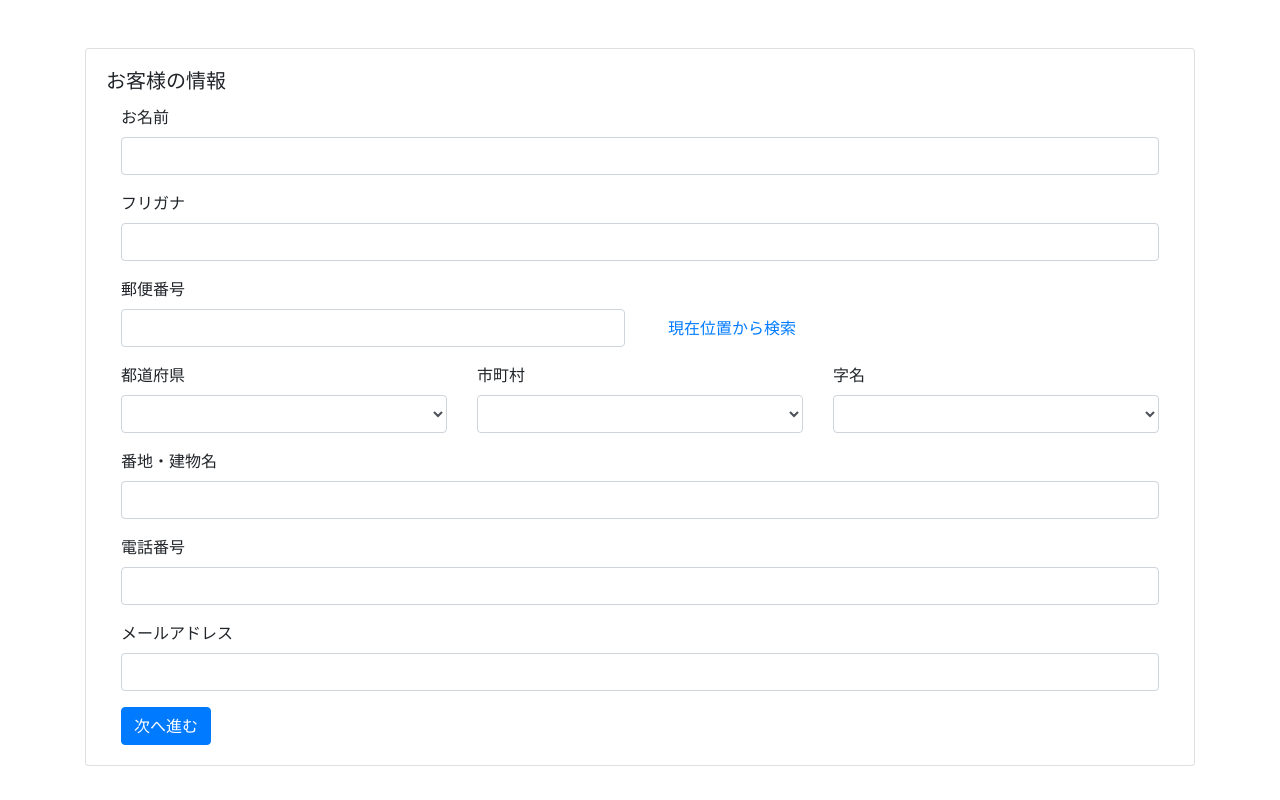
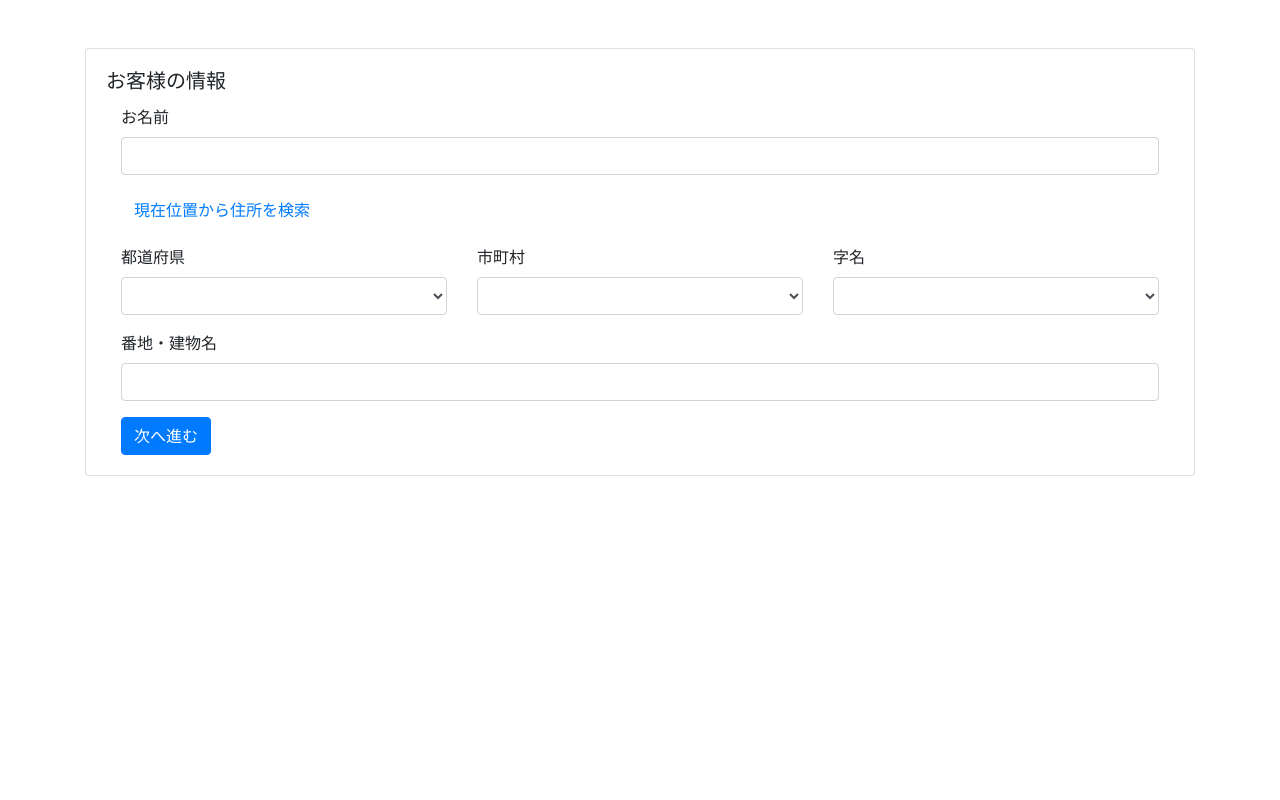
Before and after one commit to geolonia/embed-address, a plain HTML site: page index.html in a window 1280 px wide. Drawn offline with nearby package versions, Linux system fonts and the light colour scheme.

Commit message:
Remove the unnecessary controls

```diff
--- a/index.html
+++ b/index.html
@@ -47,18 +47,6 @@
               </div>
 
               <div class="row">
-                <div class="form-group col-sm">
-                  <label for="ruby">フリガナ</label>
-                  <input id="ruby" type="text" class="form-control" />
-                </div>
-              </div>
-
-              <div class="row">
-                <div class="form-group col-sm">
-                  <label for="postal-code">郵便番号</label>
-                  <input id="postal-code" type="text" class="form-control" />
-                </div>
-
                 <div class="col-sm d-flex align-items-end">
                   <div class="form-group">
                     <button
@@ -76,7 +64,7 @@
                         aria-hidden="true"
                         style="display: none;"
                       ></span>
-                      現在位置から検索
+                      現在位置から住所を検索
                     </button>
                   </div>
                 </div>
@@ -128,20 +116,6 @@
                 </div>
               </div>
 
-              <div class="row">
-                <div class="form-group col-sm">
-                  <label for="tel">電話番号</label>
-                  <input id="tel" type="text" class="form-control" />
-                </div>
-              </div>
-
-              <div class="row">
-                <div class="form-group col-sm">
-                  <label for="email">メールアドレス</label>
-                  <input id="email" type="email" class="form-control" />
-                </div>
-              </div>
-
               <a href="#" class="btn btn-primary">次へ進む</a>
             </div>
           </form>
--- a/main.js
+++ b/main.js
@@ -2,7 +2,6 @@ $(document).ready(() => {
   const $button = $("#geolocate");
   const $geolocationLoader = $("#geolocation-loader");
   const $otherAddressesLoader = $("#other-addresses-loader");
-  const $postalCodeInput = $("#postal-code");
   const $prefectureSelect = $("#prefecture");
   const $citySelect = $("#city");
   const $smallAreaSelect = $("#small-area");
@@ -87,7 +86,6 @@ $(document).ready(() => {
     $prefectureSelect.val("");
     $citySelect.val("");
     $smallAreaSelect.val("");
-    $postalCodeInput.val("");
     $geolocationLoader.css("display", "inline-block");
     window.navigator.geolocation.getCurrentPosition(
       (position) => {
@@ -97,7 +95,6 @@ $(document).ready(() => {
           $prefectureSelect.val("25");
           $citySelect.val("25214");
           $smallAreaSelect.val("37000010");
-          $postalCodeInput.val("521-0307");
           $otherAddressesInput.focus();
           $geolocationLoader.css("display", "none");
         });
```
